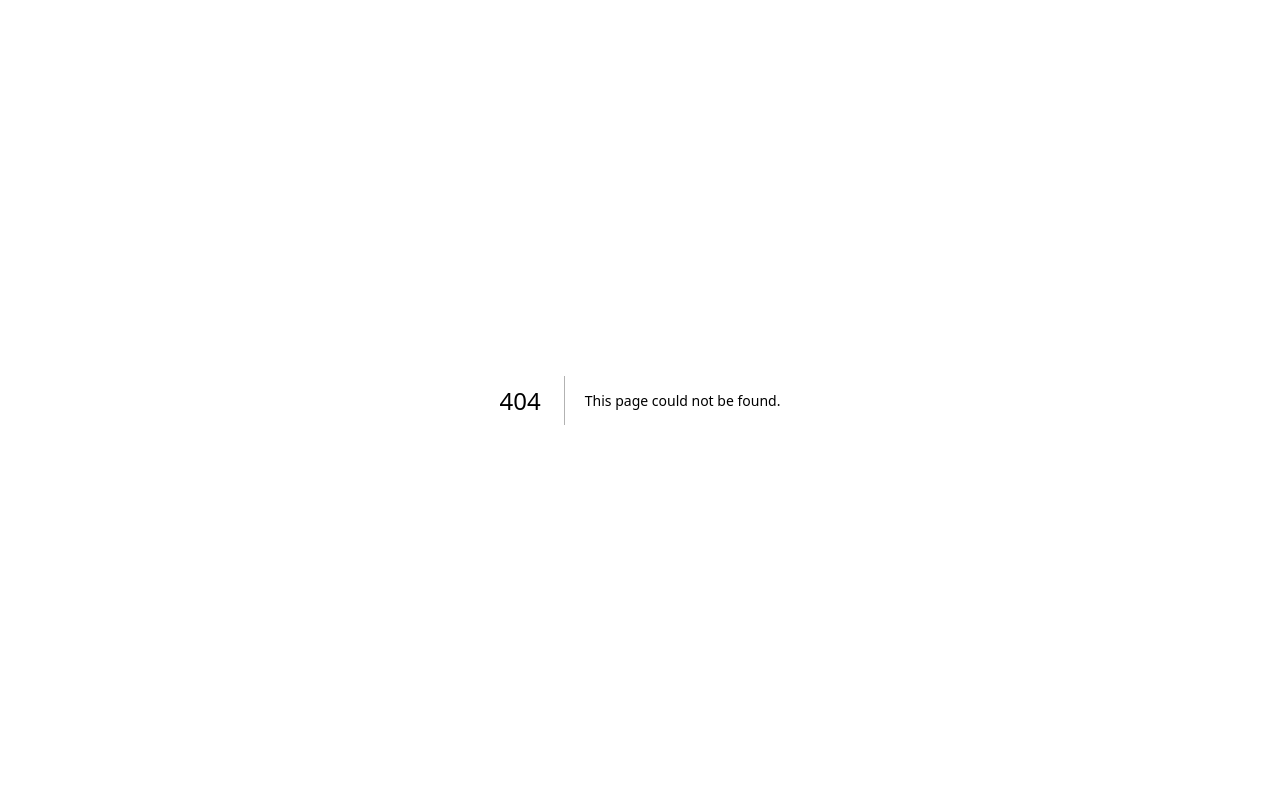
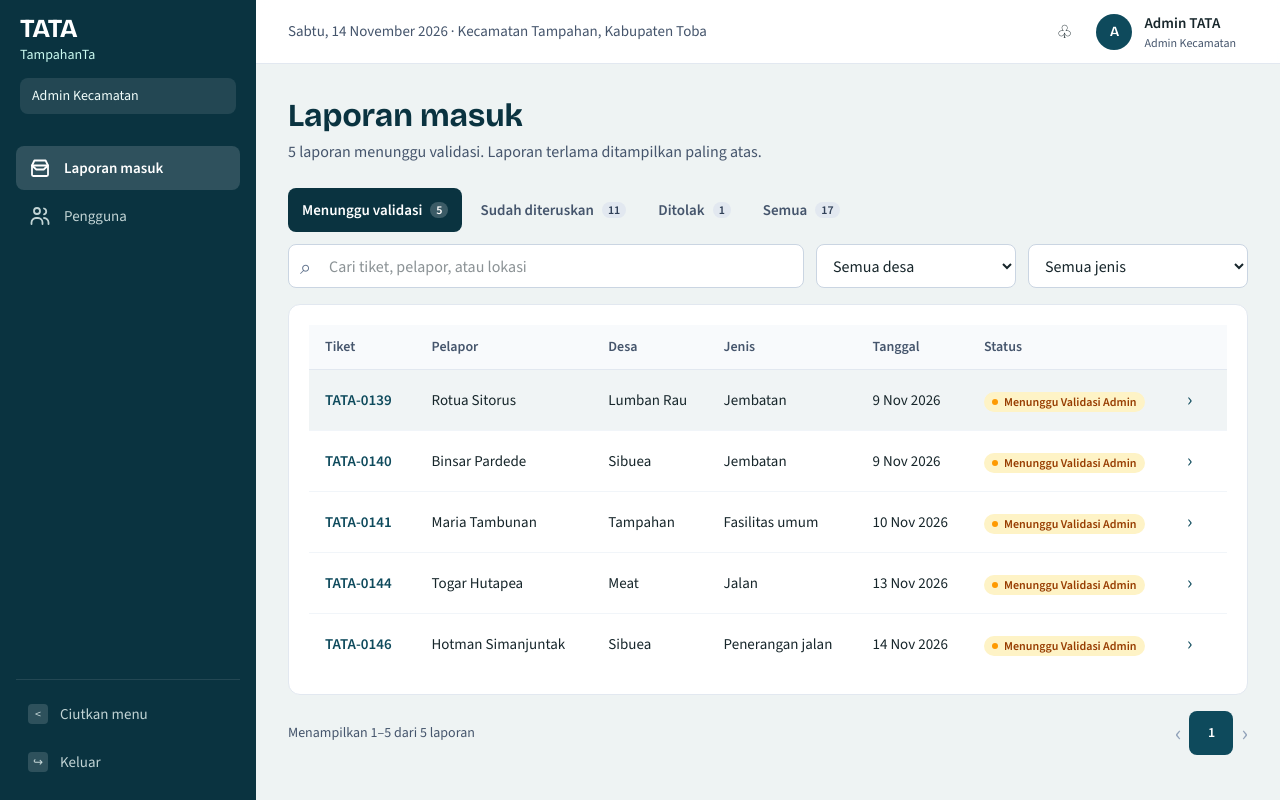
Before and after one commit to AnggaSianipar/TATA, a Next.js app in the folder frontend/: page /admin in a window 1280 px wide. Before the commit this address had no page. Built offline with nearby package versions, Linux system fonts and the light colour scheme.

Commit message:
feat(admin): tambah dashboard validasi laporan dan manajemen pengguna

```diff
--- /dev/null
+++ b/frontend/src/app/admin/page.tsx
@@ -0,0 +1,107 @@
+"use client";
+
+import { useMemo, useState } from "react";
+import { DashboardShell } from "@/components/dashboard/DashboardShell";
+import { Card } from "@/components/ui/Card";
+import { StatusBadge } from "@/components/ui/StatusBadge";
+
+const reports = [
+  ["TATA-0139", "Rotua Sitorus", "Lumban Rau", "Jembatan", "9 Nov 2026"],
+  ["TATA-0140", "Binsar Pardede", "Sibuea", "Jembatan", "9 Nov 2026"],
+  ["TATA-0141", "Maria Tambunan", "Tampahan", "Fasilitas umum", "10 Nov 2026"],
+  ["TATA-0144", "Togar Hutapea", "Meat", "Jalan", "13 Nov 2026"],
+  ["TATA-0146", "Hotman Simanjuntak", "Sibuea", "Penerangan jalan", "14 Nov 2026"],
+] as const;
+
+const tabs = [
+  ["menunggu", "Menunggu validasi", "5"],
+  ["diteruskan", "Sudah diteruskan", "11"],
+  ["ditolak", "Ditolak", "1"],
+  ["semua", "Semua", "17"],
+] as const;
+
+export default function AdminPage() {
+  const [activeTab, setActiveTab] = useState("menunggu");
+  const [query, setQuery] = useState("");
+  const [desa, setDesa] = useState("Semua desa");
+  const [jenis, setJenis] = useState("Semua jenis");
+
+  const filteredReports = useMemo(
+    () =>
+      reports.filter((report) => {
+        const search = query.toLowerCase();
+        return (
+          (!search || report.join(" ").toLowerCase().includes(search)) &&
+          (desa === "Semua desa" || report[2] === desa) &&
+          (jenis === "Semua jenis" || report[3] === jenis)
+        );
+      }),
+    [desa, jenis, query],
+  );
+
+  return (
+    <DashboardShell active="admin" role="admin">
+      <main className="w-full max-w-[1200px] px-8 py-8 max-[900px]:px-5 max-[900px]:py-6">
+        <div>
+          <h1 className="font-display text-[32px] font-bold leading-10 text-deep">Laporan masuk</h1>
+          <p className="mt-1 text-base text-slate-600">5 laporan menunggu validasi. Laporan terlama ditampilkan paling atas.</p>
+        </div>
+
+        <div className="mt-6 flex gap-1 overflow-x-auto" role="tablist" aria-label="Filter antrean">
+          {tabs.map(([value, label, count]) => (
+            <button
+              key={value}
+              type="button"
+              role="tab"
+              aria-selected={activeTab === value}
+              onClick={() => setActiveTab(value)}
+              className={`inline-flex min-h-11 shrink-0 items-center gap-2 rounded-lg px-3.5 text-[15px] font-semibold transition-colors ${activeTab === value ? "bg-deep text-white" : "text-slate-600 hover:bg-toba/10"}`}
+            >
+              {label}
+              <span className={`rounded-full px-1.5 text-xs ${activeTab === value ? "bg-white/20 text-white" : "bg-slate-200 text-slate-700"}`}>{count}</span>
+            </button>
+          ))}
+        </div>
+
+        <div className="mt-3 grid gap-3 md:grid-cols-[1fr_200px_220px]">
+          <label className="relative">
+            <span className="sr-only">Cari tiket, pelapor, atau lokasi</span>
+            <span className="absolute left-3 top-2.5 text-xl text-slate-500">⌕</span>
+            <input className="h-11 w-full rounded-lg border border-slate-300 bg-white px-10 text-base outline-none focus:border-toba focus:ring-4 focus:ring-toba/15" value={query} onChange={(event) => setQuery(event.target.value)} placeholder="Cari tiket, pelapor, atau lokasi" />
+          </label>
+          <select className="h-11 rounded-lg border border-slate-300 bg-white px-3 text-base outline-none focus:border-toba focus:ring-4 focus:ring-toba/15" value={desa} onChange={(event) => setDesa(event.target.value)} aria-label="Filter desa">
+            <option>Semua desa</option><option>Lumban Rau</option><option>Sibuea</option><option>Tampahan</option><option>Meat</option>
+          </select>
+          <select className="h-11 rounded-lg border border-slate-300 bg-white px-3 text-base outline-none focus:border-toba focus:ring-4 focus:ring-toba/15" value={jenis} onChange={(event) => setJenis(event.target.value)} aria-label="Filter jenis">
+            <option>Semua jenis</option><option>Jalan</option><option>Jembatan</option><option>Fasilitas umum</option><option>Penerangan jalan</option>
+          </select>
+        </div>
+
+        <Card className="mt-4 overflow-hidden p-0">
+          <div className="hidden overflow-x-auto md:block">
+            <table className="w-full text-left text-[15px]">
+              <caption className="sr-only">Antrean laporan masuk</caption>
+              <thead className="border-b border-slate-200 bg-slate-50 text-sm text-slate-600">
+                <tr><th className="px-4 py-3 font-semibold">Tiket</th><th className="px-3 py-3 font-semibold">Pelapor</th><th className="px-3 py-3 font-semibold">Desa</th><th className="px-3 py-3 font-semibold">Jenis</th><th className="px-3 py-3 font-semibold">Tanggal</th><th className="px-3 py-3 font-semibold">Status</th><th className="w-12 px-2 py-3"><span className="sr-only">Buka</span></th></tr>
+              </thead>
+              <tbody>
+                {filteredReports.map(([ticket, reporter, village, category, date], index) => (
+                  <tr key={ticket} className={`border-b border-slate-100 last:border-0 hover:bg-slate-50 ${index === 0 ? "bg-toba/[.06]" : ""}`}>
+                    <td className="px-4 py-4 font-semibold text-toba">{ticket}</td><td className="px-3 py-4">{reporter}</td><td className="px-3 py-4">{village}</td><td className="px-3 py-4">{category}</td><td className="px-3 py-4 whitespace-nowrap">{date}</td><td className="px-3 py-4"><StatusBadge status="menunggu">Menunggu Validasi Admin</StatusBadge></td><td className="px-2 py-4 text-xl text-toba">›</td>
+                  </tr>
+                ))}
+              </tbody>
+            </table>
+          </div>
+          <div className="divide-y divide-slate-100 md:hidden">
+            {filteredReports.map(([ticket, reporter, village, category, date]) => (
+              <article key={ticket} className="space-y-2 p-4"><div className="flex items-center justify-between"><strong className="text-toba">{ticket}</strong><span className="text-xl text-toba">›</span></div><p>{reporter} · {village}</p><p className="text-sm text-slate-600">{category} · {date}</p><StatusBadge status="menunggu">Menunggu Validasi Admin</StatusBadge></article>
+            ))}
+          </div>
+          {!filteredReports.length && <p className="p-10 text-center text-slate-600">Tidak ada laporan yang sesuai filter.</p>}
+        </Card>
+        <div className="mt-4 flex items-center justify-between text-sm text-slate-600"><span>Menampilkan {filteredReports.length ? 1 : 0}–{filteredReports.length} dari {filteredReports.length} laporan</span><div className="flex items-center gap-2"><button type="button" className="text-2xl text-slate-400" aria-label="Halaman sebelumnya">‹</button><span className="grid h-11 w-11 place-items-center rounded-lg bg-toba font-semibold text-white">1</span><button type="button" className="text-2xl text-slate-400" aria-label="Halaman berikutnya">›</button></div></div>
+      </main>
+    </DashboardShell>
+  );
+}
--- /dev/null
+++ b/frontend/src/app/admin/pengguna/page.tsx
@@ -0,0 +1,14 @@
+import { DashboardShell } from "@/components/dashboard/DashboardShell";
+import { Card } from "@/components/ui/Card";
+
+export default function AdminUsersPage() {
+  return (
+    <DashboardShell active="pengguna" role="admin">
+      <main className="w-full max-w-[1200px] px-8 py-8 max-[900px]:px-5 max-[900px]:py-6">
+        <h1 className="font-display text-[32px] font-bold leading-10 text-deep">Pengguna</h1>
+        <p className="mt-1 text-base text-slate-600">Kelola akun warga dan status aksesnya.</p>
+        <Card className="mt-6 p-10 text-center"><h2 className="font-display text-xl font-semibold text-deep">Belum ada data pengguna</h2><p className="mt-1 text-slate-600">Data pengguna akan muncul setelah backend dan database tersambung.</p></Card>
+      </main>
+    </DashboardShell>
+  );
+}
```
